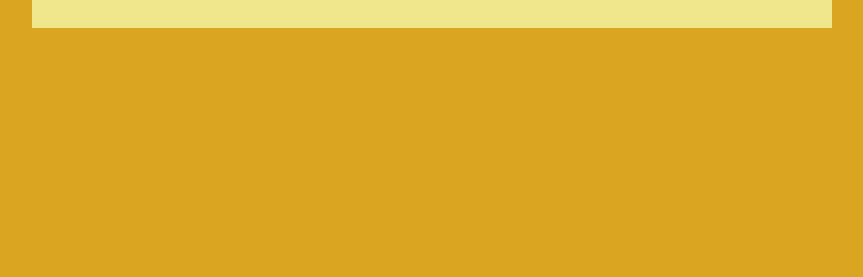
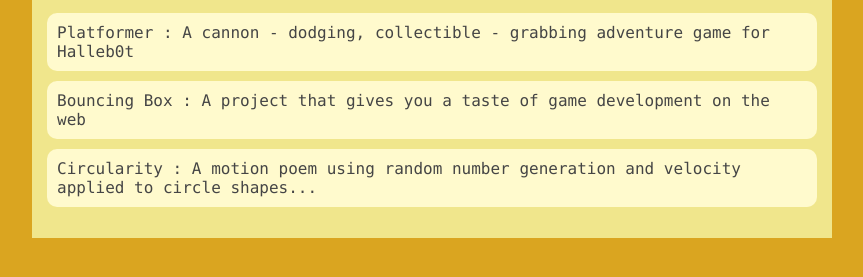
Before and after one commit to srh6109/srh6109.github.io, a plain HTML site: page portfolio.html in a window 1280 px wide. Shown: the part 175-452 px from the top of the page, without its empty margins (208-1071 px from the left). Drawn offline with nearby package versions, Linux system fonts and the light colour scheme; no server answers.

Commit message:
my website

```diff
--- a/portfolio.html
+++ b/portfolio.html
@@ -64,14 +64,14 @@
             }
 
             #portfolio li {
-                background: #fff;
+                background: lemonchiffon;
                 padding: 10px;
                 border-radius: 10px;
                 margin-bottom: 10px;
             }
 
             #portfolio li:hover {
-                background: #eee;
+                background: moccasin;
             }
 
             #portfolio a {
@@ -97,6 +97,9 @@
             <div class="content">
                 <h1>Portfolio</h1>
                 <ul id="portfolio">
+                    <li><a href="projects/platformer/">Platformer : A cannon - dodging, collectible - grabbing adventure game for Halleb0t</a></li>
+                    <li><a href="projects/bouncing-box/">Bouncing Box : A project that gives you a taste of game development on the web </a></li>
+                    <li><a href="projects/circularity/">Circularity : A motion poem using random number generation and velocity applied to circle shapes...</a></li>
                 </ul>
             </div>
         </main>
```
Also changed, not shown: index.html (+1 -0 lines).
